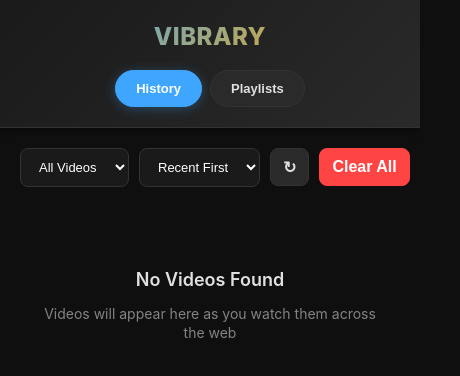
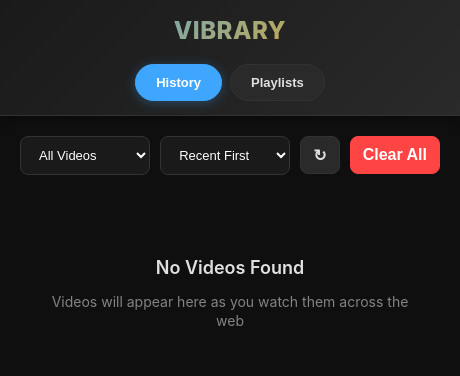
Before and after one commit to AppHazard-Studios/VIBRARY, a browser extension: page popup.html in a window 400 px wide. Shown: the whole page, 460 px wide, since content can reach past the window. Drawn offline with Linux system fonts and the light colour scheme.

Commit message:
Updates.

```diff
--- a/popup.css
+++ b/popup.css
@@ -26,8 +26,8 @@
 }
 
 body {
-  width: 420px;
-  height: 600px;
+  width: 460px;
+  height: 520px;
   background: var(--bg-primary);
   color: var(--text-primary);
   font-family: -apple-system, BlinkMacSystemFont, 'Segoe UI', 'Roboto', sans-serif;
@@ -38,7 +38,7 @@ body {
 
 .header {
   background: linear-gradient(135deg, var(--bg-secondary), var(--bg-tertiary));
-  padding: 20px;
+  padding: 14px;
   border-bottom: 1px solid var(--border);
   box-shadow: 0 2px 8px var(--shadow);
 }
@@ -550,7 +550,7 @@ body {
 
 /* Custom Scrollbar */
 ::-webkit-scrollbar {
-  width: 8px;
+  width: 4px;
 }
 
 ::-webkit-scrollbar-track {
```
